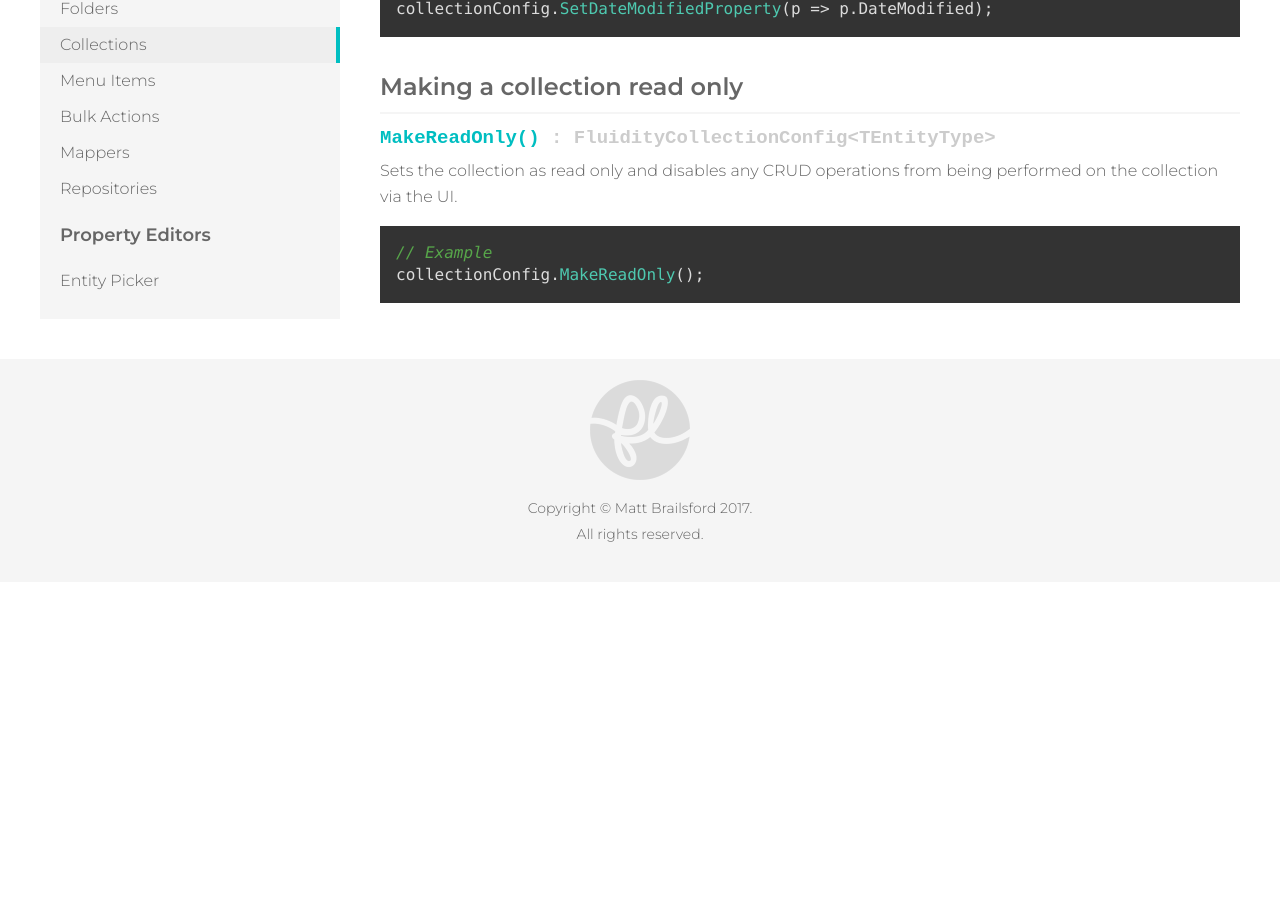
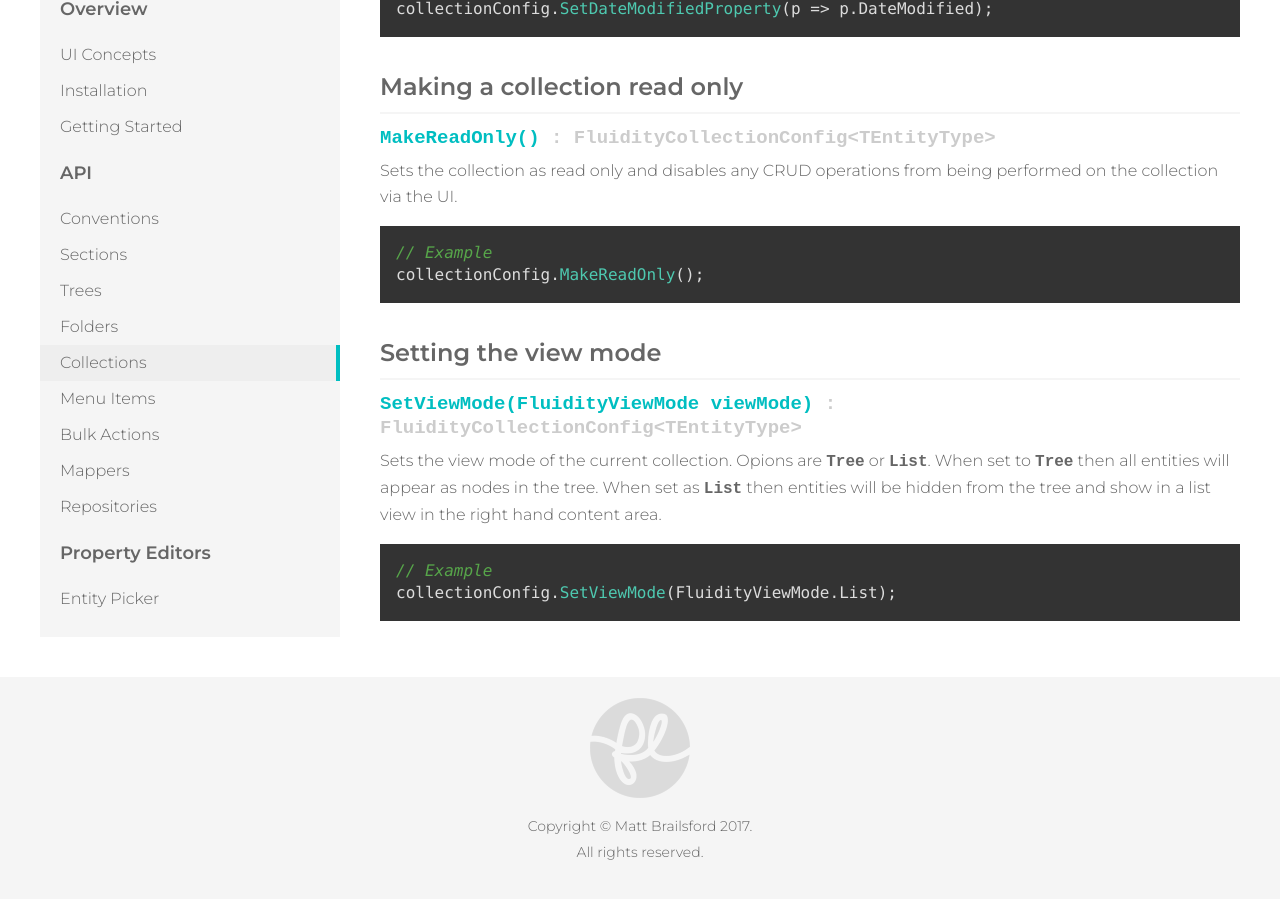
Before and after one commit to mattbrailsford/umbraco-fluidity, a Jekyll site: the page built from docs/_pages/02-api-04-collections.md, in a window 1280 px wide and 900 px high, scrolled down 4288 px. Built offline with Jekyll 4.4.1, drawn with Linux system fonts in a browser that asks for light colours; before the commit the page ends 4870 px from its top, so only the background shows below that.

Commit message:
View mode docs

`````diff
--- a/docs/_pages/02-api-04-collections.md
+++ b/docs/_pages/02-api-04-collections.md
@@ -183,3 +183,16 @@ Sets the collection as read only and disables any CRUD operations from being per
 // Example
 collectionConfig.MakeReadOnly();
 ````
+
+### Setting the view mode
+{: .mt}
+
+#### SetViewMode(FluidityViewMode viewMode) *: FluidityCollectionConfig&lt;TEntityType&gt;*
+{: .signature}
+
+Sets the view mode of the current collection. Opions are `Tree` or `List`. When set to `Tree` then all entities will appear as nodes in the tree. When set as `List` then entities will be hidden from the tree and show in a list view in the right hand content area.
+
+````csharp
+// Example
+collectionConfig.SetViewMode(FluidityViewMode.List);
+````
`````
